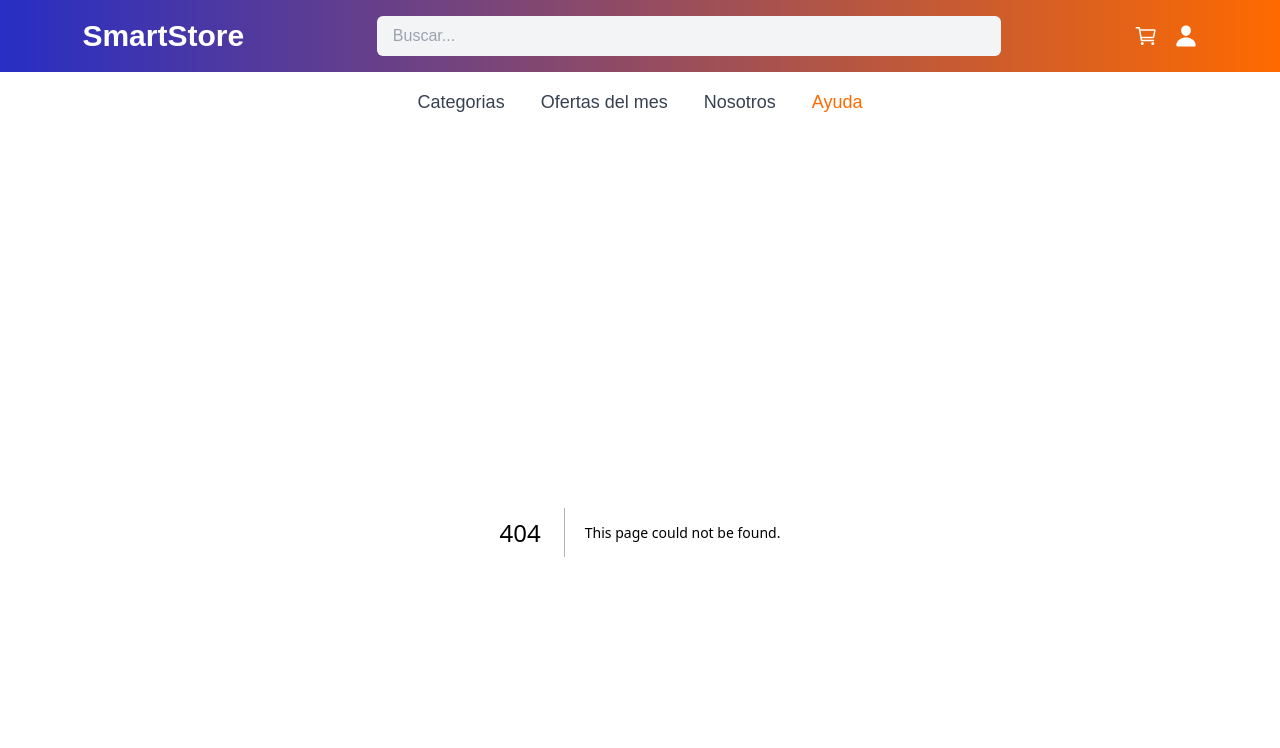
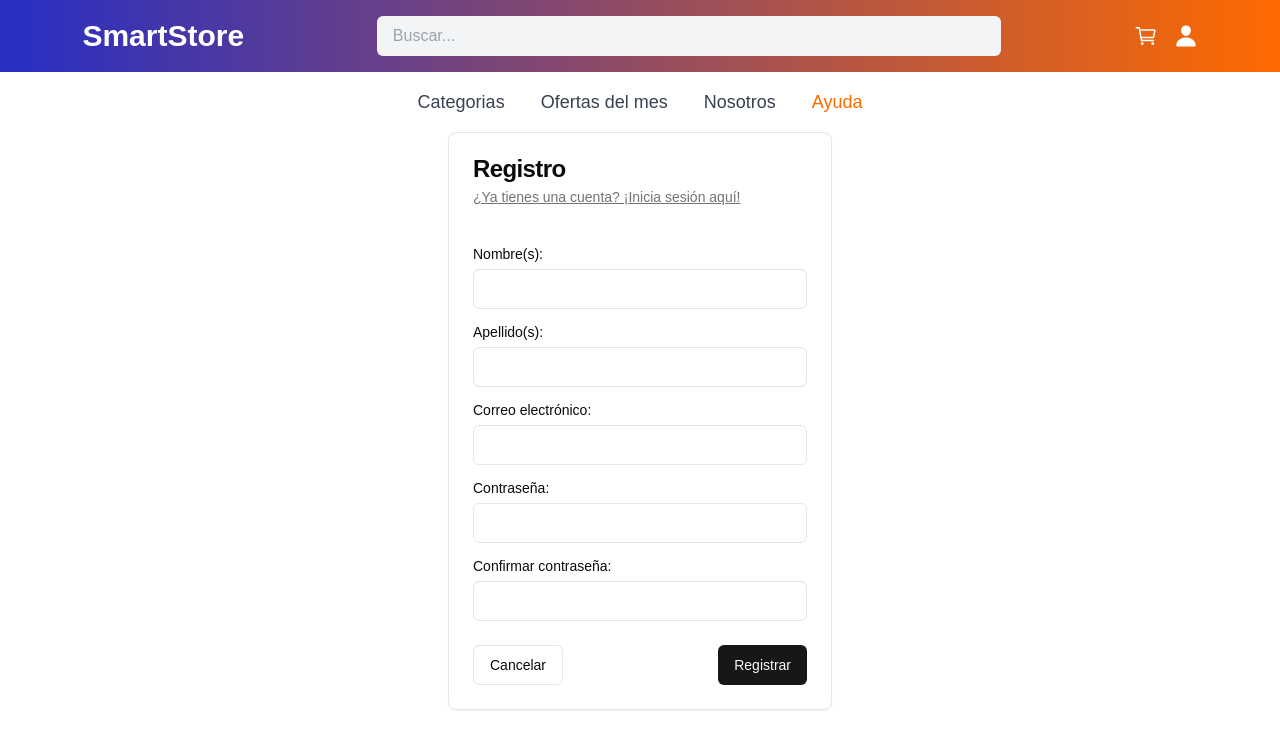
Before and after one commit to No-Country-simulation/s18-21-n-java-react, a Next.js app in the folder frontend/: page /auth/signup in a window 1280 px wide. Before the commit this address had no page. Shown: the top 748 px of the page. Built offline with nearby package versions, Linux system fonts and the light colour scheme.

Commit message:
feat: create login and signup pages

```diff
--- a/frontend/package.json
+++ b/frontend/package.json
@@ -9,7 +9,9 @@
     "lint": "next lint"
   },
   "dependencies": {
+    "@hookform/resolvers": "^3.9.0",
     "@radix-ui/react-accordion": "^1.2.1",
+    "@radix-ui/react-label": "^2.1.0",
     "@radix-ui/react-navigation-menu": "^1.2.1",
     "@radix-ui/react-separator": "^1.1.0",
     "@radix-ui/react-slot": "^1.1.0",
--- a/frontend/src/app/[auth]/login/page.tsx
+++ /dev/null
@@ -1,7 +0,0 @@
-export default function LoginPage() {
-  return (
-    <div>
-      <h1>login Page</h1>
-    </div>
-  );
-}
--- /dev/null
+++ b/frontend/src/app/auth/layout.tsx
@@ -0,0 +1,65 @@
+"use client";
+
+import {
+  Card,
+  CardContent,
+  CardDescription,
+  CardFooter,
+  CardHeader,
+  CardTitle,
+} from "@/components/ui/card";
+import { Button } from "@/components";
+import Link from "next/link";
+import { usePathname } from "next/navigation";
+
+const authTexts: Record<string, Record<string, string>> = {
+  login: {
+    title: "Iniciar sesión",
+    description: "¿Todavía no tienes una cuenta? ¡Regístrate aquí!",
+    footer: "Iniciar sesión",
+  },
+  signup: {
+    title: "Registro",
+    description: "¿Ya tienes una cuenta? ¡Inicia sesión aquí!",
+    footer: "Registrarme",
+  },
+};
+
+export default function AuthLayout({
+  children,
+}: Readonly<{
+  children: React.ReactNode;
+}>) {
+  let action = "";
+  const pathname = usePathname();
+  if (pathname.match("/signup")) {
+    action = "signup";
+  } else {
+    action = "login";
+  }
+
+  return (
+    <Card className="max-w-sm mx-auto">
+      <CardHeader>
+        <CardTitle>{authTexts[action].title}</CardTitle>
+        <CardDescription>
+          <Link
+            href={`/auth/${action === "login" ? "signup" : "login"}`}
+            className="underline"
+          >
+            {authTexts[action].description}
+          </Link>
+        </CardDescription>
+      </CardHeader>
+      <CardContent>{children}</CardContent>
+      <CardFooter className="flex justify-between">
+        <Link href="/">
+          <Button variant="outline">Cancelar</Button>
+        </Link>
+        <Button type="submit" form={action === "login" ? "login" : "signup"}>
+          {action === "login" ? "Iniciar sesión" : "Registrar"}
+        </Button>
+      </CardFooter>
+    </Card>
+  );
+}
--- /dev/null
+++ b/frontend/src/app/auth/login/page.tsx
@@ -0,0 +1,20 @@
+"use client"
+
+import { Label } from "@/components/ui/label";
+import {Input} from "@/components/ui/input"
+import {useForm} from "react-hook-form";
+import {zodResolver} from "@hookform/resolvers/zod";
+import { loginSchema } from "@/lib/formValidations/authValidation";
+
+export default function LoginPage() {
+  const {register, handleSubmit} = useForm({resolver: zodResolver(loginSchema)});
+
+  return (
+    <form id="login" onSubmit={handleSubmit((data) => console.log(data))}>
+      <Label className="block pt-4 pb-2">Correo electrónico:</Label>
+      <Input className="block" type="text" {...register("email")} />
+      <Label className="block pt-4 pb-2">Contraseña:</Label>
+      <Input className="block" type="password" {...register("password")} />
+    </form>
+  );
+}
--- /dev/null
+++ b/frontend/src/app/auth/signup/page.tsx
@@ -0,0 +1,36 @@
+"use client";
+
+import { Label } from "@/components/ui/label";
+import {Input} from "@/components/ui/input";
+import { useForm } from "react-hook-form";
+import { zodResolver } from "@hookform/resolvers/zod";
+import { signUpSchema } from "@/lib/formValidations/authValidation";
+
+export default function SignUpPage() {
+  const { register } = useForm({resolver: zodResolver(signUpSchema)});
+
+  return (
+    <form id="signup">
+      <Label className="block pt-4 pb-2">
+        Nombre(s):
+      </Label>
+        <Input className="block" type="text" {...register("firstName")} />
+      <Label className="block pt-4 pb-2">
+        Apellido(s):
+      </Label>
+        <Input className="block" type="text" {...register("lastName")} />
+      <Label className="block pt-4 pb-2">
+        Correo electrónico:
+      </Label>
+        <Input className="block" type="email" {...register("email")} />
+      <Label className="block pt-4 pb-2">
+        Contraseña:
+      </Label>
+        <Input className="block" type="password" {...register("password")} />
+      <Label className="block pt-4 pb-2">
+        Confirmar contraseña:
+      </Label>
+        <Input className="block" type="password" {...register("confirmPassword")} />
+    </form>
+  );
+}
--- /dev/null
+++ b/frontend/src/components/ui/input.tsx
@@ -0,0 +1,25 @@
+import * as React from "react"
+
+import { cn } from "@/lib/utils"
+
+export interface InputProps
+  extends React.InputHTMLAttributes<HTMLInputElement> {}
+
+const Input = React.forwardRef<HTMLInputElement, InputProps>(
+  ({ className, type, ...props }, ref) => {
+    return (
+      <input
+        type={type}
+        className={cn(
+          "flex h-10 w-full rounded-md border border-input bg-background px-3 py-2 text-sm ring-offset-background file:border-0 file:bg-transparent file:text-sm file:font-medium file:text-foreground placeholder:text-muted-foreground focus-visible:outline-none focus-visible:ring-2 focus-visible:ring-ring focus-visible:ring-offset-2 disabled:cursor-not-allowed disabled:opacity-50",
+          className
+        )}
+        ref={ref}
+        {...props}
+      />
+    )
+  }
+)
+Input.displayName = "Input"
+
+export { Input }
--- /dev/null
+++ b/frontend/src/components/ui/label.tsx
@@ -0,0 +1,26 @@
+"use client"
+
+import * as React from "react"
+import * as LabelPrimitive from "@radix-ui/react-label"
+import { cva, type VariantProps } from "class-variance-authority"
+
+import { cn } from "@/lib/utils"
+
+const labelVariants = cva(
+  "text-sm font-medium leading-none peer-disabled:cursor-not-allowed peer-disabled:opacity-70"
+)
+
+const Label = React.forwardRef<
+  React.ElementRef<typeof LabelPrimitive.Root>,
+  React.ComponentPropsWithoutRef<typeof LabelPrimitive.Root> &
+    VariantProps<typeof labelVariants>
+>(({ className, ...props }, ref) => (
+  <LabelPrimitive.Root
+    ref={ref}
+    className={cn(labelVariants(), className)}
+    {...props}
+  />
+))
+Label.displayName = LabelPrimitive.Root.displayName
+
+export { Label }
--- /dev/null
+++ b/frontend/src/lib/formValidations/authValidation.ts
@@ -0,0 +1,31 @@
+import { z } from "zod";
+
+export const loginSchema = z.object({
+  email: z.string().email({ message: "Correo no válido" }),
+  password: z.string(),
+});
+
+export const signUpSchema = z
+  .object({
+    email: z.string().email({ message: "Correo no válido" }),
+    password: z
+      .string()
+      .min(8, { message: "La contraseña debe contener al menos 8 carácteres" }),
+    confirmPassword: z.string(),
+    firstName: z
+      .string()
+      .min(2, { message: "El nombre debe contener al menos dos carácteres" })
+      .max(50, {
+        message: "El nombre debe contener como máximo 50 carácteres",
+      }),
+    lastName: z
+      .string()
+      .min(2, { message: "El nombre debe contener al menos dos carácteres" })
+      .max(50, {
+        message: "El nombre debe contener como máximo 50 carácteres",
+      }),
+  })
+  .refine((data) => data.password === data.confirmPassword, {
+    message: "La contraseña no coincide",
+    path: ["confirmPassword"],
+  });
--- /dev/null
+++ b/frontend/src/services/authService.ts
@@ -0,0 +1,5 @@
+const baseUrl = "http://localhost:8080/api/auth/login";
+
+export async function login() {
+  await fetch(baseUrl);
+}
```
Also changed, not shown: 1 other file (tests, documents, lock files or other folders).
